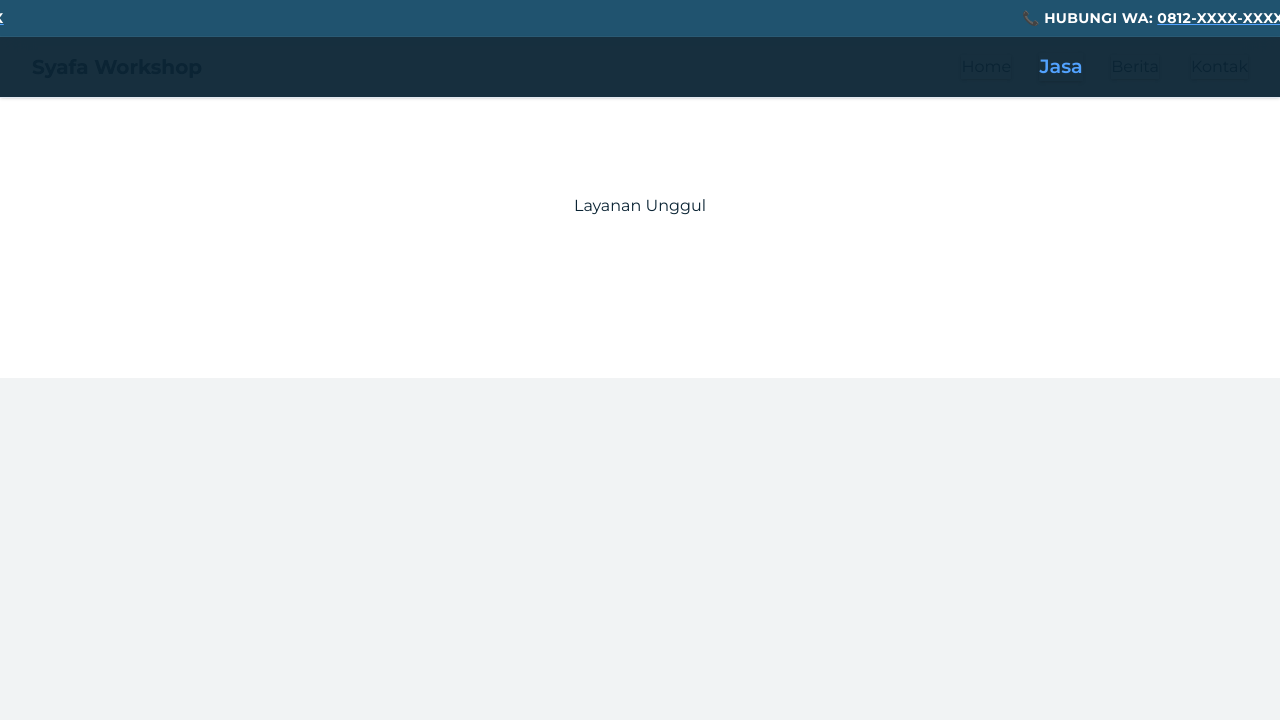
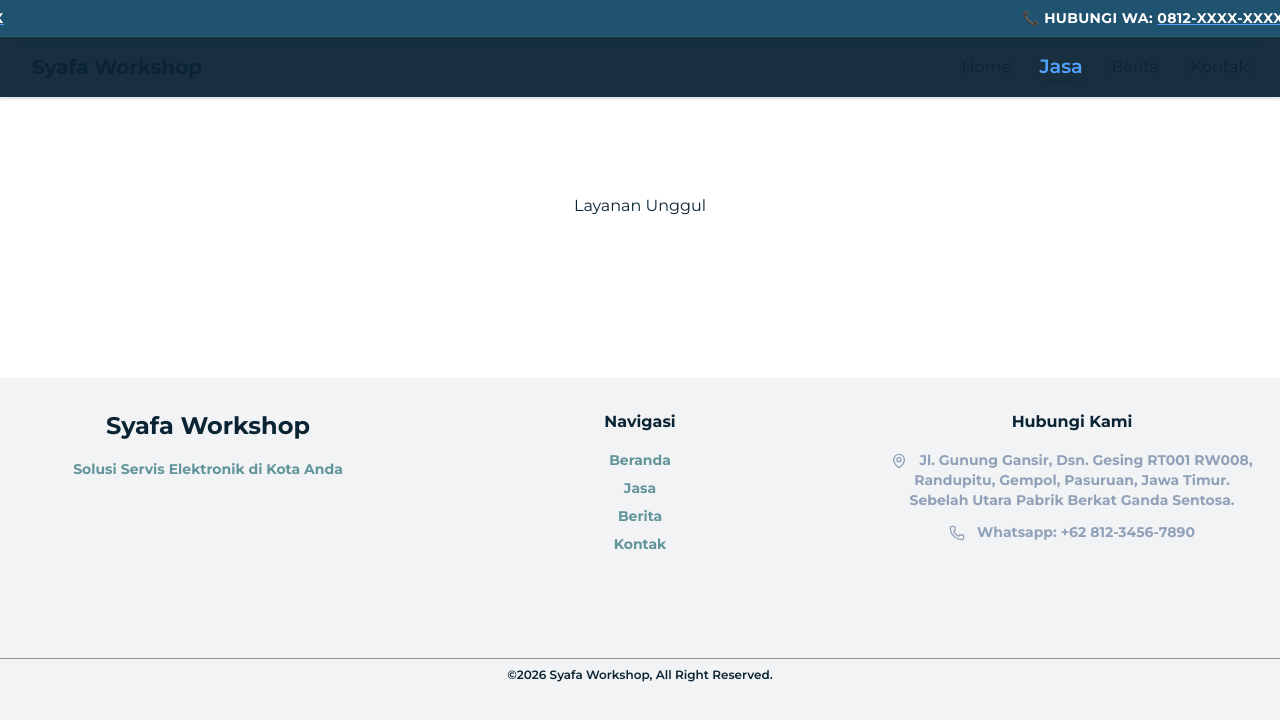
Before and after one commit to ArifDev-coder/repairman-electronic, a Next.js app: page /jasa in a window 1280 px wide. Shown: the top 720 px of the page. Built offline with nearby package versions, Linux system fonts and the light colour scheme.

Commit message:
remove shadcn and adding footer to all page

```diff
--- /dev/null
+++ b/app/berita/Berita.tsx
@@ -0,0 +1,7 @@
+export default function Berita() {
+  return (
+    <div className="min-h-screen flex flex-col justify-center items-center bg-white">
+      Berita Here
+    </div>
+  );
+}
--- a/app/berita/page.tsx
+++ b/app/berita/page.tsx
@@ -1,7 +1,12 @@
-export default function Berita() {
+import Footer from "@/components/custom/footer";
+import Berita from "./Berita";
+
+export default function BeritaPage() {
   return (
-    <main className="min-h-screen flex flex-col justify-center items-center">
-      Berita Here
+    <main>
+      <Berita />
+
+      <Footer />
     </main>
-  );
+  )
 }
--- /dev/null
+++ b/app/jasa/SemuaLayanan.tsx
@@ -0,0 +1,12 @@
+export default function SemuaLayanan() {
+  return (
+    <section className="py-24 bg-white">
+      <div className="max-w-7xl mx-auto px-8">
+        <div className="text-center mb-16">
+          <h2>Layanan Unggul</h2>
+          <p></p>
+        </div>
+      </div>
+    </section>
+  );
+}
--- a/app/jasa/page.tsx
+++ b/app/jasa/page.tsx
@@ -1,12 +1,12 @@
-export default function Services() {
-    return (
-        <section className="py-24 bg-white">
-            <div className="max-w-7xl mx-auto px-8">
-                <div className="text-center mb-16">
-                    <h2>Layanan Unggul</h2>
-                    <p></p>
-                </div>
-            </div>
-        </section>
+import Footer from "@/components/custom/footer";
+import SemuaLayanan from "./SemuaLayanan";
+
+export default function JasaPage() {
+    return(
+        <main>
+            <SemuaLayanan />
+
+            <Footer />
+        </main>
     )
 }
--- /dev/null
+++ b/app/kontak/Kontak.tsx
@@ -0,0 +1,7 @@
+export default function Kontak() {
+  return (
+    <div className="min-h-screen flex flex-col justify-center items-center">
+      Contact Here.
+    </div>
+  );
+}
--- a/app/kontak/page.tsx
+++ b/app/kontak/page.tsx
@@ -1,7 +1,12 @@
-export default function Contact() {
-    return (
-        <main className="min-h-screen flex flex-col justify-center items-center">
-            Contact Here.
+import Footer from "@/components/custom/footer";
+import Kontak from "./Kontak";
+
+export default function KontakPage() {
+    return(
+        <main>
+            <Kontak />
+
+            <Footer />
         </main>
     )
 }
--- a/components/custom/footer.tsx
+++ b/components/custom/footer.tsx
@@ -43,6 +43,14 @@ export default function Footer() {
                   Berita
                 </Link>
               </li>
+              <li>
+                <Link
+                  href="/kontak"
+                  className="hover:text-brand-teal/80 hover:underline"
+                >
+                  Kontak
+                </Link>
+              </li>
             </ul>
           </div>
           <div>
@@ -66,6 +74,8 @@ export default function Footer() {
           </div>
         </div>
       </div>
+      <div>
+      </div>
       <span className="w-full text-center mt-6 py-2 block text-xs font-semibold border-t-black/40 border-t">
         &copy;{new Date().getFullYear()} Syafa Workshop, All Right Reserved.
       </span>
```
Also changed, not shown: components.json (deleted).
